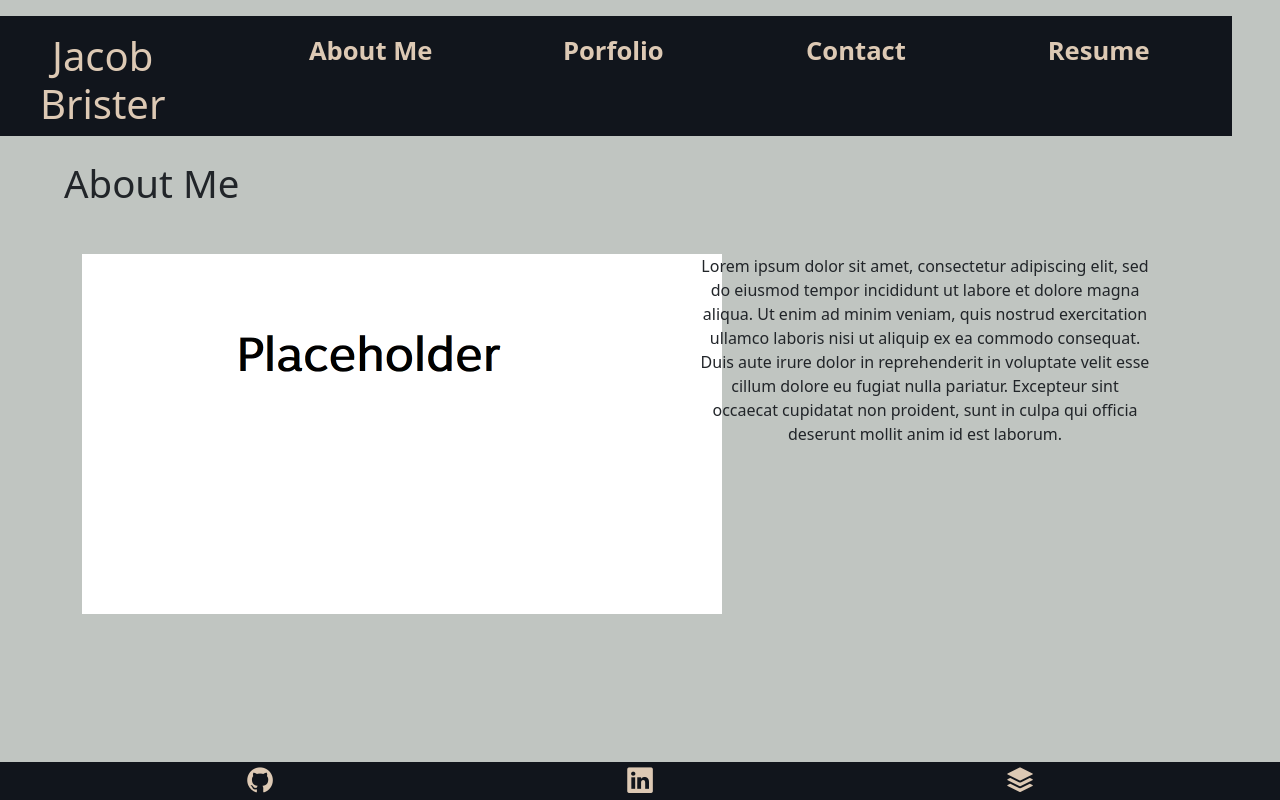
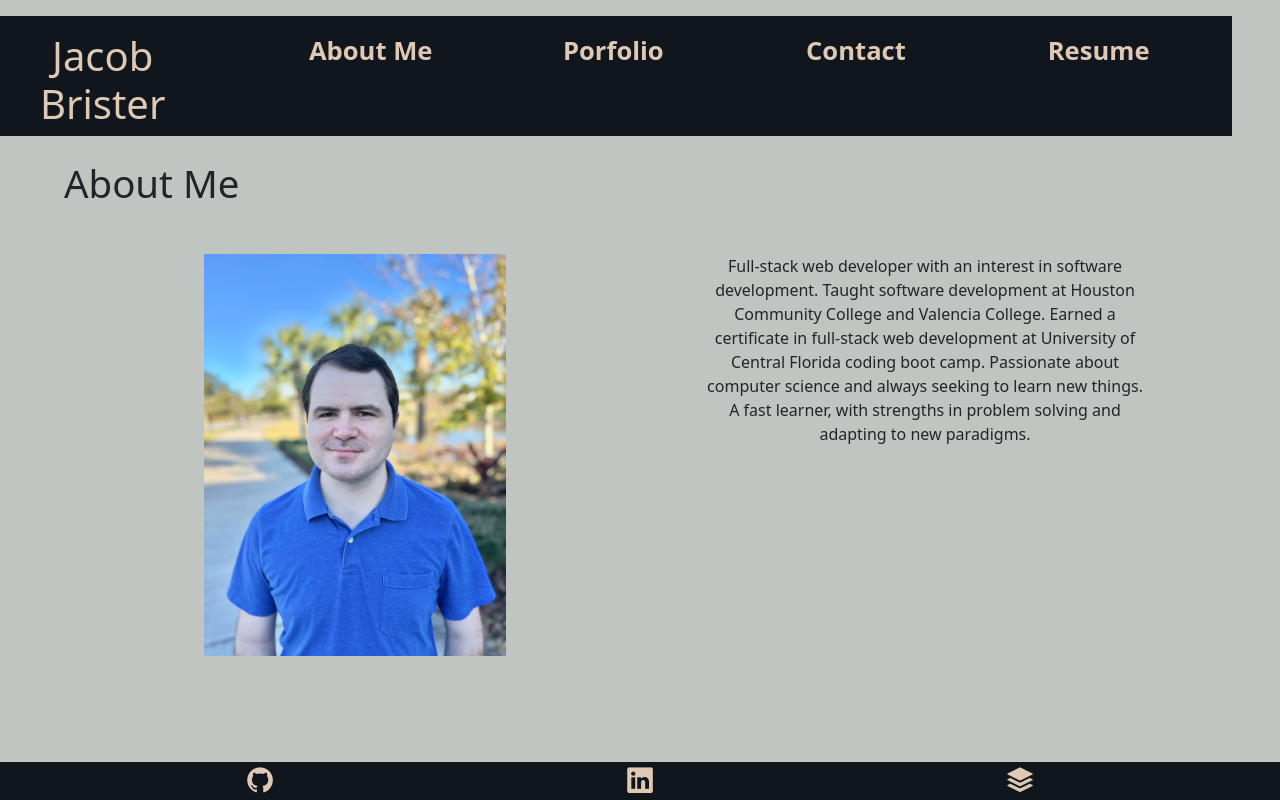
Before and after one commit to jbrister71/react-portfolio, a React (Create React App) app: page / in a window 1280 px wide. Built offline with nearby package versions, Linux system fonts and the light colour scheme.

Commit message:
added headshot and summary to about me section

```diff
--- a/src/components/AboutMe/index.js
+++ b/src/components/AboutMe/index.js
@@ -11,14 +11,15 @@ function AboutMe() {
                 <Container>
                     <Row>
                         <Col xs={12} lg={6}>
-                            <img className='about-img' src='placeholder-image.png' alt='placeholder-img' height={360} width={640}></img>
+                            <img className='about-img' src='headshot3.jpg' alt='placeholder-img' height={402} width={302}></img>
                         </Col>
                         <Col xs={12} lg={6}>
                             <p className='about-text ps-5 pe-5'>
-                                Lorem ipsum dolor sit amet, consectetur adipiscing elit, sed do eiusmod tempor incididunt ut labore et dolore magna aliqua.
-                                Ut enim ad minim veniam, quis nostrud exercitation ullamco laboris nisi ut aliquip ex ea commodo consequat.
-                                Duis aute irure dolor in reprehenderit in voluptate velit esse cillum dolore eu fugiat nulla pariatur.
-                                Excepteur sint occaecat cupidatat non proident, sunt in culpa qui officia deserunt mollit anim id est laborum.
+                            Full-stack web developer with an interest in software development.
+                            Taught software development at Houston Community College and Valencia College.
+                            Earned a certificate in full-stack web development at University of Central Florida coding boot camp.
+                            Passionate about computer science and always seeking to learn new things.
+                            A fast learner, with strengths in problem solving and adapting to new paradigms.
                             </p>
                         </Col>
                     </Row>
```
Also changed, not shown: public/headshot3.jpg (added).
